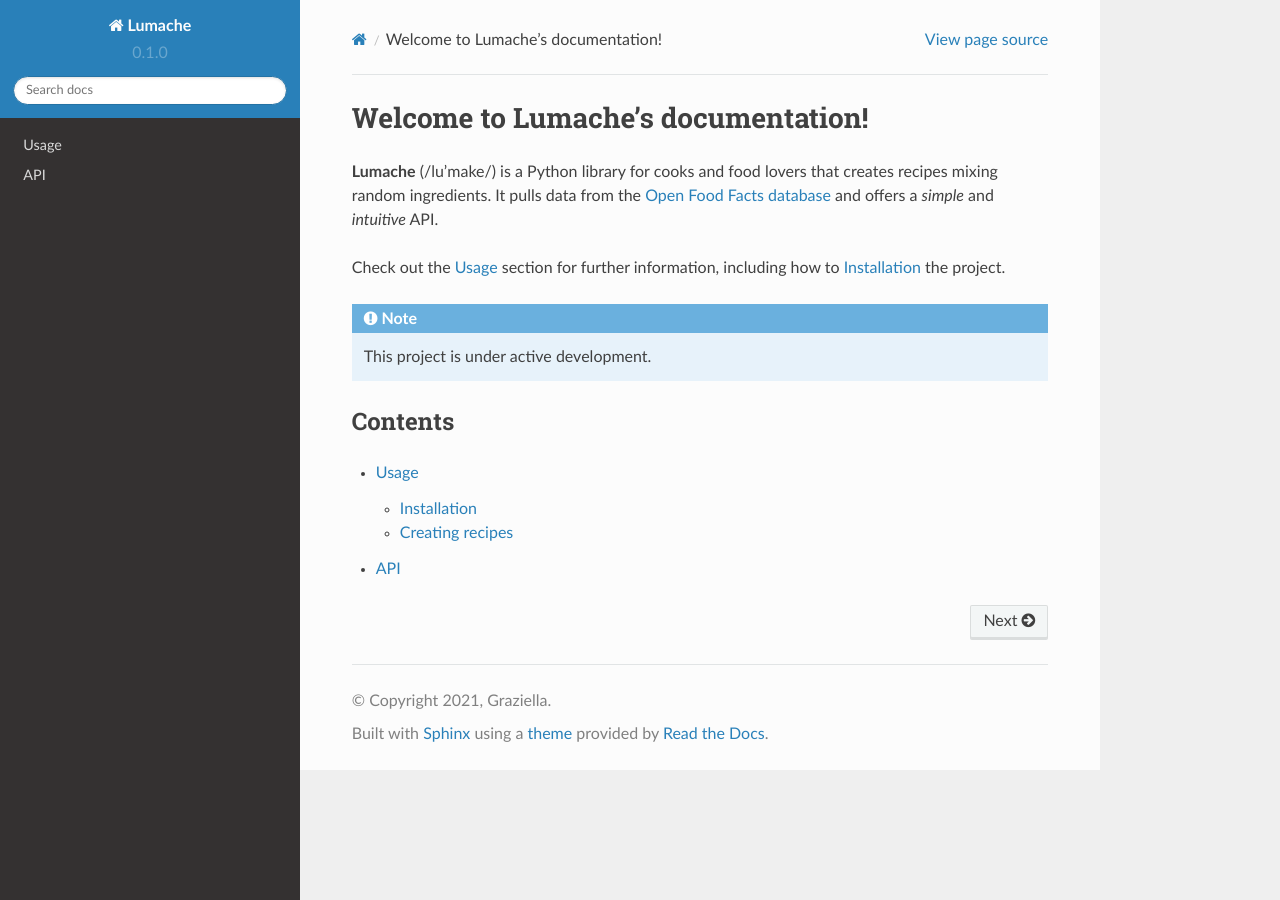
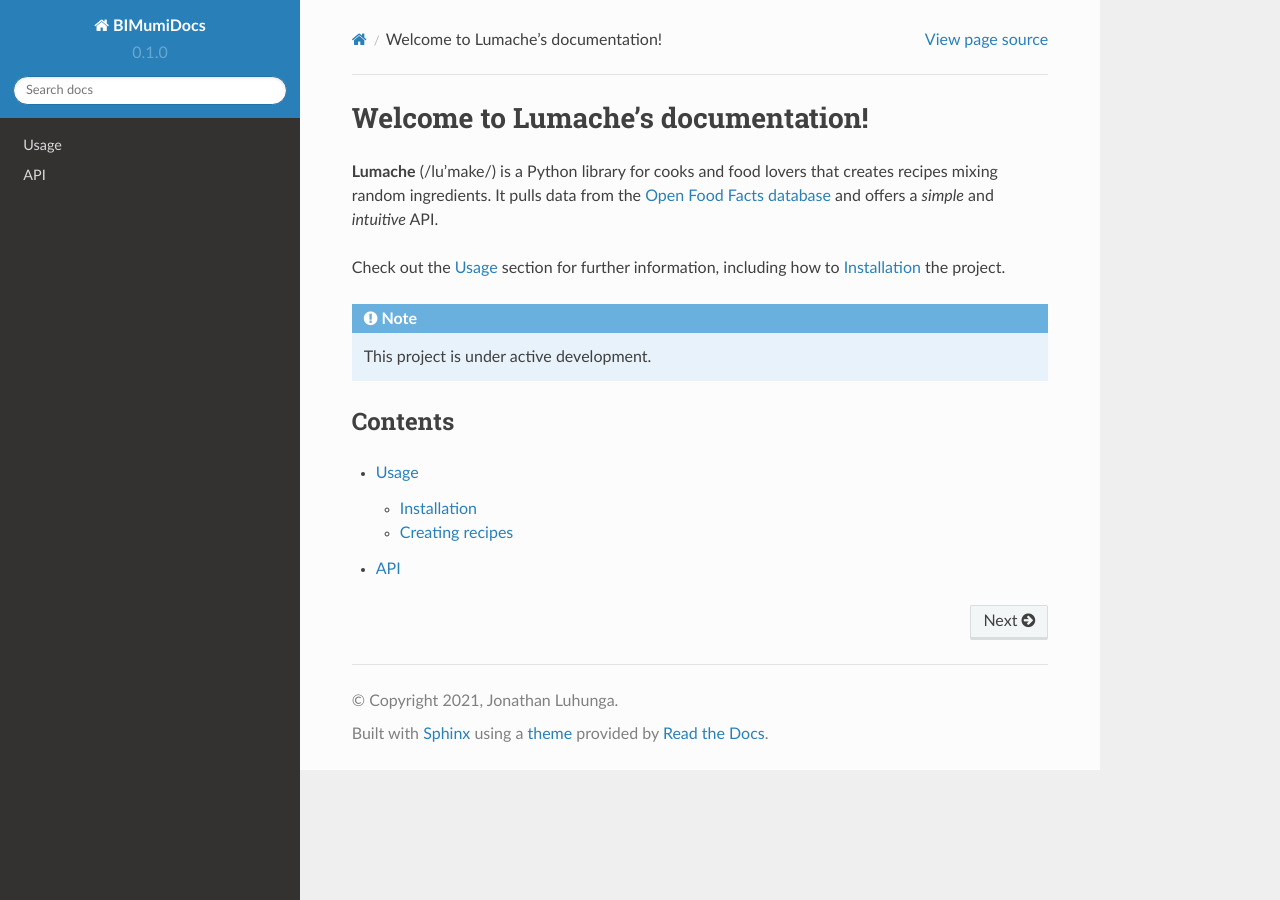
Before and after one commit to JonathanLuhunga/MyBusinessIntelligence, a Sphinx documentation site: the page built from docs/source/index.rst, in a window 1280 px wide. Built offline with Sphinx 7.4.7 and the Read the Docs theme 2.0.0, drawn with Linux system fonts in a browser that asks for light colours.

Commit message:
Update conf.py

```diff
--- a/docs/source/conf.py
+++ b/docs/source/conf.py
@@ -2,9 +2,9 @@
 
 # -- Project information
 
-project = 'Lumache'
-copyright = '2021, Graziella'
-author = 'Graziella'
+project = 'BIMumiDocs'
+copyright = '2021, Jonathan Luhunga'
+author = 'Jonathan Luhunga'
 
 release = '0.1'
 version = '0.1.0'
```
